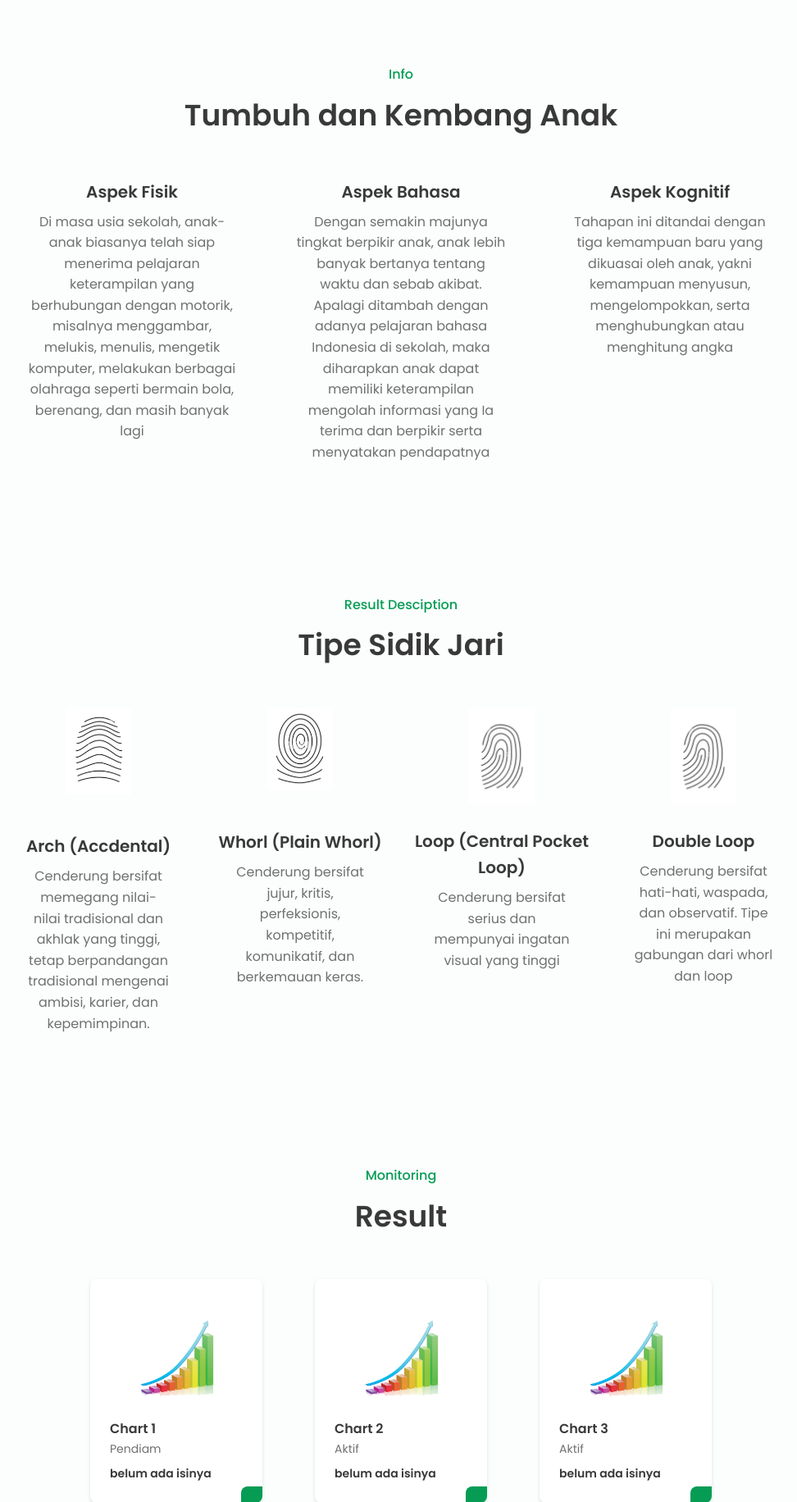
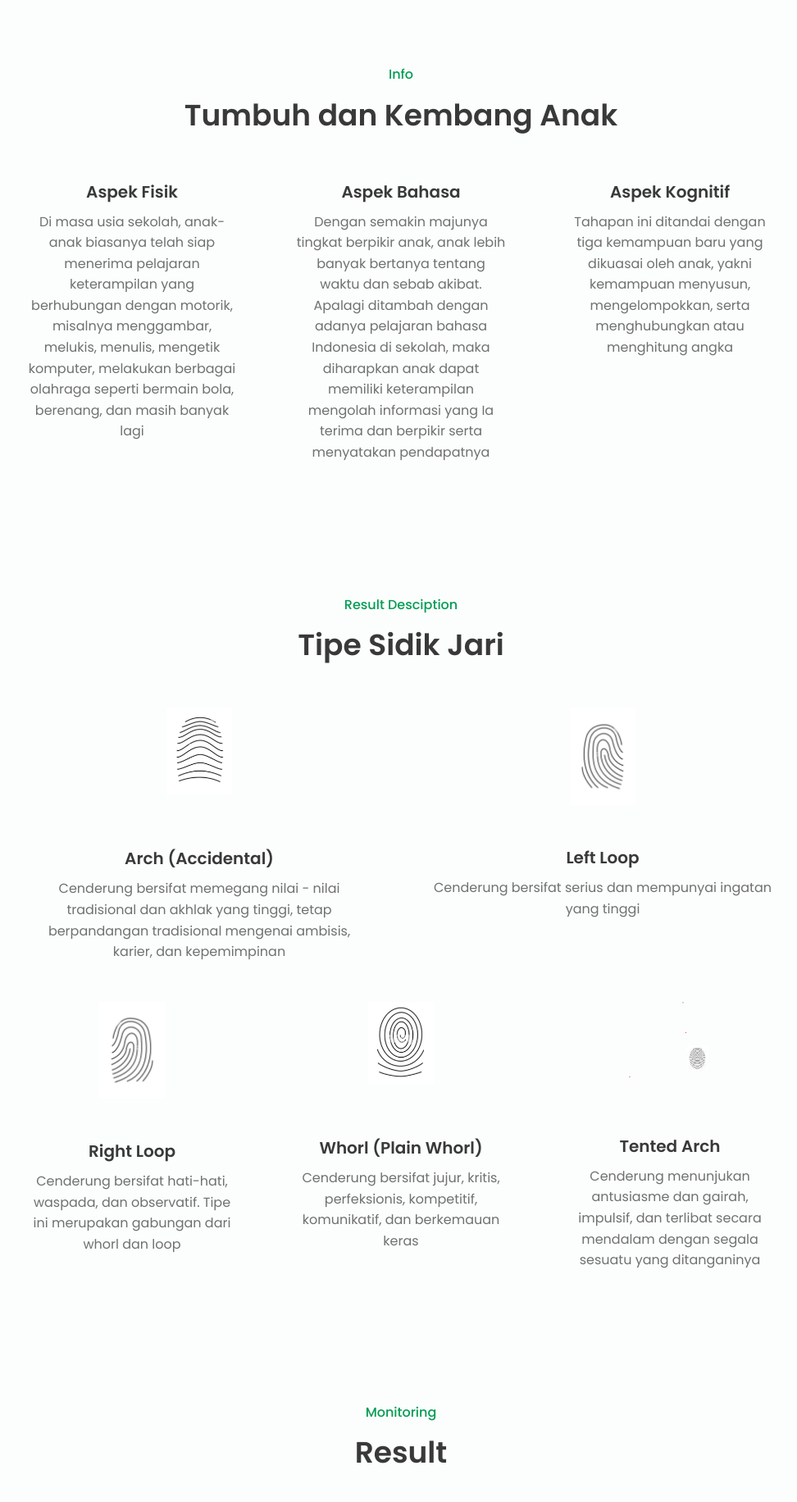
Before and after one commit to siegewallace06/fingerprint-php-native, a PHP site: page /website/main_pages/index.php in a window 1280 px wide. Shown: the part 1360-3192 px from the top of the page at 82% size, without its empty margins (151-1123 px from the left). Run offline with PHP 8.4, Linux system fonts and the light colour scheme; the visitor is signed in with stand-in values (Sample User, id 1); data that the repository does not hold is empty.

Commit message:
fix register page and maintain the picture

```diff
--- a/main_pages/index.php
+++ b/main_pages/index.php
@@ -1,12 +1,12 @@
 <?php
 // Check if the user is already logged in, if no then redirect him to index page (login)
-session_start();
-if (!isset($_SESSION["is_logged_in"])) {
-    header("location: ../index.php");
-    exit;
-}
+// session_start();
+// if (!isset($_SESSION["is_logged_in"])) {
+//     header("location: ../index.php");
+//     exit;
+// }
 
-$username = $_SESSION['username'];
+// $username = $_SESSION['username'];
 
 ?>
 <!DOCTYPE html>
@@ -121,42 +121,51 @@ $username = $_SESSION['username'];
                     <div class="w-10">
                         <img src="../img/arch.png" width="80px" />
                     </div>
-                    <div style="margin-top: 40px;">
-                        <h3 class="services__title">Arch (Accdental)</h3>
-                        <p class="services__description">Cenderung bersifat memegang nilai-nilai tradisional dan akhlak yang tinggi, tetap berpandangan tradisional mengenai ambisi, karier, dan kepemimpinan.</p>
+                    <div style="margin-top: 55px;">
+                        <h3 class="services__title">Arch (Accidental)</h3>
+                        <p class="services__description">Cenderung bersifat memegang nilai - nilai tradisional dan akhlak yang tinggi, tetap berpandangan tradisional mengenai ambisis, karier, dan kepemimpinan</p>
                     </div>
                 </div>
-
+                <div class="services__content">
+                    <div class="w-10">
+                        <img src="../img/left_loop.png" width="80px" />
+                    </div>
+                    <div style="margin-top: 40px;">
+                        <h3 class="services__title">Left Loop</h3>
+                        <p class="services__description">Cenderung bersifat serius dan mempunyai ingatan yang tinggi</p>
+                    </div>
+                </div>
+            </div>
+            <div class="services__container  bd-grid">
+                <div class="services__content">
+                    <div class="w-10">
+                        <img src="../img/loop.png" width="80px" />
+                    </div>
+                    <div style="margin-top: 40px;">
+                        <h3 class="services__title">Right Loop</h3>
+                        <p class="services__description">Cenderung bersifat hati-hati, waspada, dan observatif. Tipe ini merupakan gabungan dari whorl dan loop</p>
+                    </div>
+                </div>
                 <div class="services__content">
                     <div>
                         <img src="../img/whorl.png" width="80px" />
                     </div>
-                    <div style="margin-top: 40px;">
+                    <div style="margin-top: 55px;">
                         <h3 class="services__title">Whorl (Plain Whorl)</h3>
-                        <p class="services__description">Cenderung bersifat jujur, kritis, perfeksionis, kompetitif, komunikatif, dan berkemauan keras.</p>
+                        <p class="services__description">Cenderung bersifat jujur, kritis, perfeksionis, kompetitif, komunikatif, dan berkemauan keras</p>
                     </div>
                 </div>
-
                 <div class="services__content">
                     <div>
-                        <img src="../img/loop.png" width="80px" />
+                        <img src="../img/tented_arch.png" width="100px" />
                     </div>
-                    <div style="margin-top: 20px;">
-                        <h3 class="services__title">Loop (Central Pocket Loop)</h3>
-                        <p class="services__description">Cenderung bersifat serius dan mempunyai ingatan visual yang tinggi</p>
-                    </div>
-                </div>
-
-                <div class="services__content">
-                    <div>
-                        <img src="../img/loop.png" width="80px" />
-                    </div>
-                    <div style="margin-top: 20px;">
-                        <h3 class="services__title">Double Loop</h3>
-                        <p class="services__description">Cenderung bersifat hati-hati, waspada, dan observatif. Tipe ini merupakan gabungan dari whorl dan loop</p>
+                    <div style="margin-top: 60px;">
+                        <h3 class="services__title">Tented Arch</h3>
+                        <p class="services__description">Cenderung menunjukan antusiasme dan gairah, impulsif, dan terlibat secara mendalam dengan segala sesuatu yang ditanganinya</p>
                     </div>
                 </div>
             </div>
+
         </section>
 
         <!--========== MENU ==========-->
--- a/register/index.html
+++ b/register/index.html
@@ -20,7 +20,7 @@
         <div class="masthead-bg"></div>
         <div class="container h-100">
             <div class="row h-100">
-                <div class="col-12 my-auto">
+                <div class="col-12 my-5">
                     <div class="masthead-content text-white py-5 py-md-0">
                         <h1 class="mb-3">Register</h1>
                         <form method='post' action="register.php">
```
Also changed, not shown: img/left_loop.png (added), img/tented_arch.png (added).
